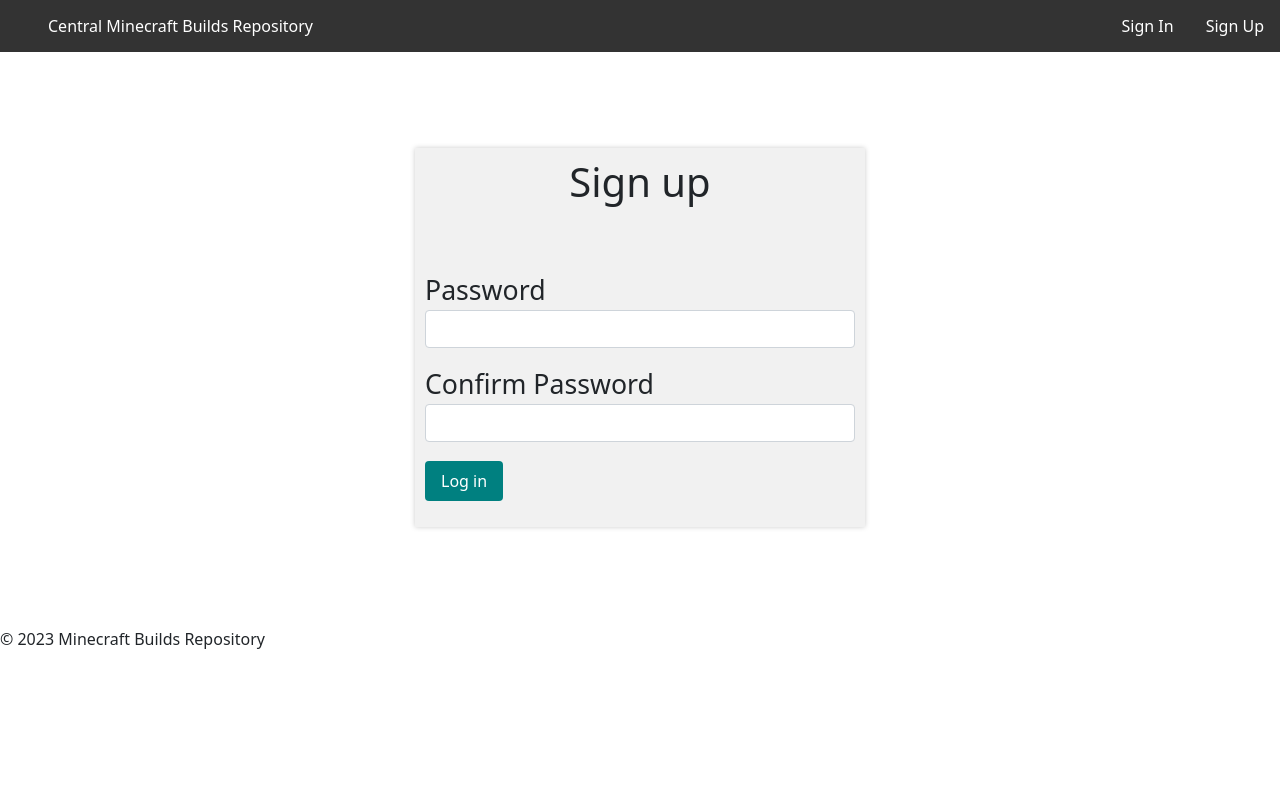
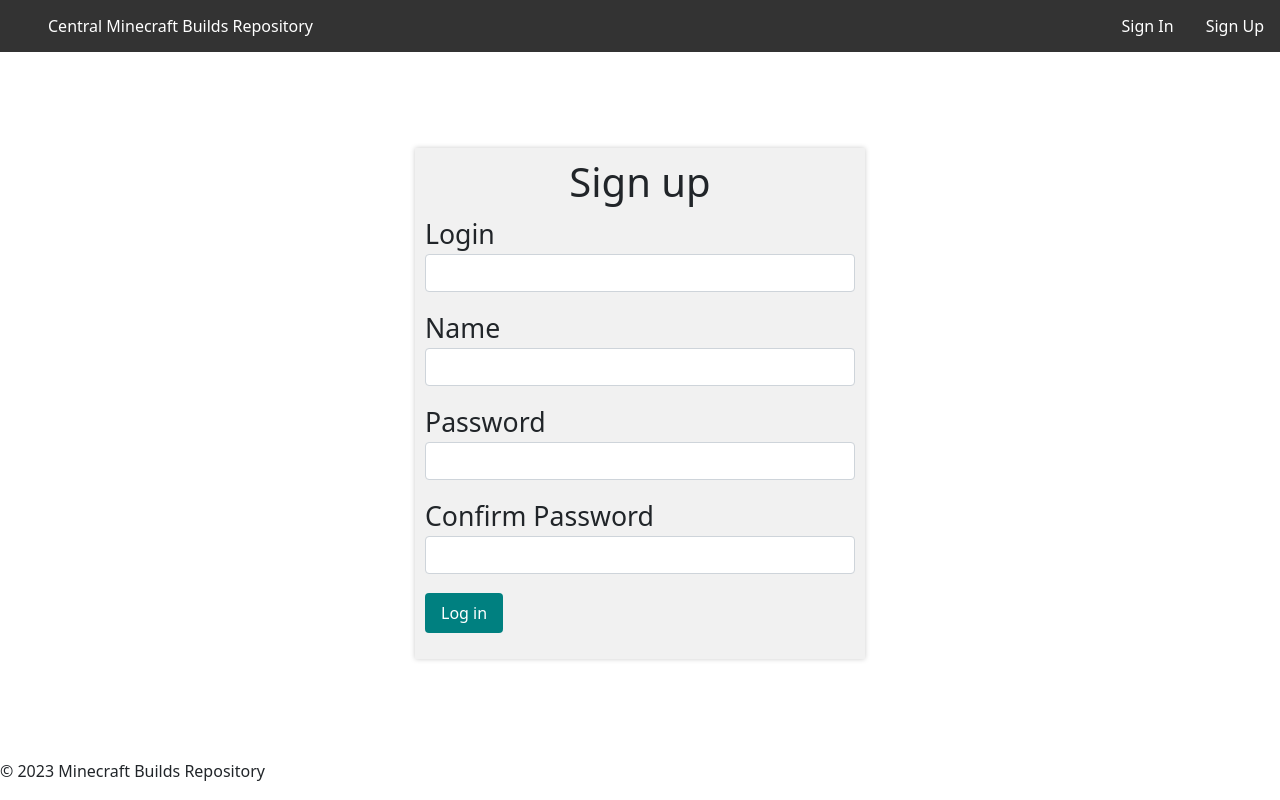
Before and after one commit to kepper104/Yandex-Web-Project, a Flask app: template templates/signup.html in a window 1280 px wide. Run offline with Flask 3, Linux system fonts and the light colour scheme; the template is opened without the code that fills it: values that come from a table or form of the project are taken from there, others are empty.

Commit message:
Sign Up Changes

```diff
--- a/app.py
+++ b/app.py
@@ -100,7 +100,6 @@
     # return redirect('/success')
 
 
-
 @app.route('/signup', methods=['GET', 'POST'])
 def signup():
     form = RegisterForm()
@@ -108,7 +107,7 @@
         return render_template('signup.html', form=form)
 
 
-    return "<h1>" + form.username.data + " " + form.password_1.data + " " + form.password_2.data + "</h1>"
+    return "<h1>" + form.login.data + " " + form.name.data + " " + form.password_1.data + " " + form.password_2.data + "</h1>"
 
 
 @app.route('/post/<post_id>')
--- a/templates/signup.html
+++ b/templates/signup.html
@@ -5,9 +5,18 @@
         {{ form.hidden_tag() }}
         <h1 align="center">Sign up</h1>
         <p>
-            {{ form.username.label }}<br />
-            {{ form.username(class="form-control") }}
-            {% for error in form.username.errors %}
+            {{ form.login.label }}<br />
+            {{ form.login(class="form-control") }}
+            {% for error in form.login.errors %}
+        </p>
+         <div class="alert alert-danger" role="alert" style="padding: 10px">
+            {{ error }}
+        </div>
+        {% endfor %}
+        <p>
+            {{ form.name.label }}<br />
+            {{ form.name(class="form-control") }}
+            {% for error in form.name.errors %}
         </p>
 
         <div class="alert alert-danger" role="alert" style="padding: 10px">
```
